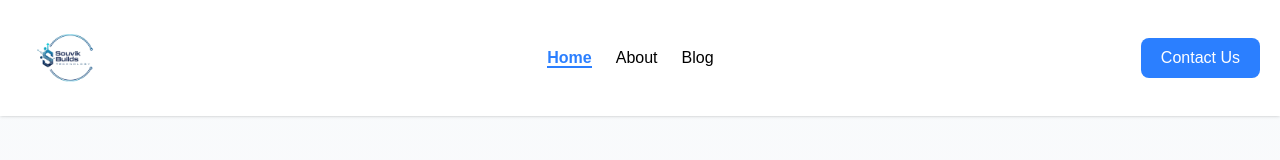
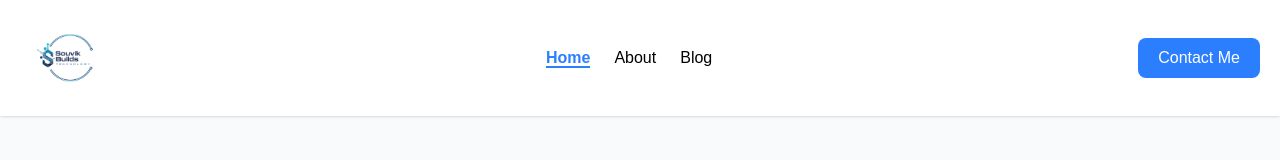
Before and after one commit to SouvikBuilds/myPortfolio, a React (Vite) app: page / in a window 1280 px wide. Shown: the top 160 px of the page. Built offline with nearby package versions, Linux system fonts and the light colour scheme.

Commit message:
updated roll dice game url and contact us button to contact me

```diff
--- a/src/components/Navbar/Navbar.jsx
+++ b/src/components/Navbar/Navbar.jsx
@@ -56,7 +56,7 @@ const Navbar = () => {
           </ul>
         </div>
         <div className="hidden md:block">
-          <Button title={"Contact Us"} navigateTo={"/contact"} />
+          <Button title={"Contact Me"} navigateTo={"/contact"} />
         </div>
         <div className="md:hidden">
           <button
--- a/src/components/Projects/Projects.jsx
+++ b/src/components/Projects/Projects.jsx
@@ -34,7 +34,7 @@ const Projects = () => {
       description:
         "A simple yet fun Number Guessing Game built using HTML, CSS, and JavaScript, where users guess a number and roll the dice to test their luck — showcasing my creativity and core web development skills.",
       title: "Roll The Dice",
-      link: "https://roll-dice-game-fawn.vercel.app/",
+      link: "https://roll-dice-game-xi.vercel.app/",
     },
 
     {
```
